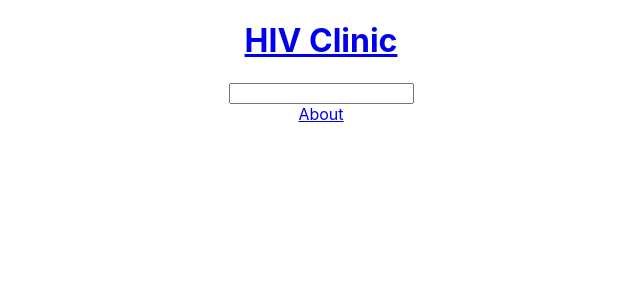
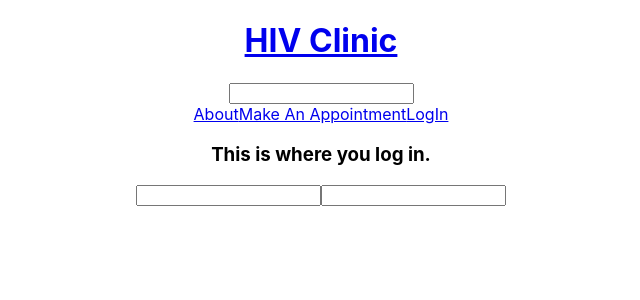
Before and after one commit to codexguajil/hiv-testing, a React (Create React App) app: page /LogIn in a window 1280 px wide. Shown: the top 300 px of the page, without its empty margins (319-959 px from the left). Built offline with nearby package versions, Linux system fonts and the light colour scheme.

Commit message:
Login Component and Nav

```diff
--- a/src/Components/NavBar/NavBar.js
+++ b/src/Components/NavBar/NavBar.js
@@ -1,6 +1,7 @@
 import React from "react";
 import { Route, NavLink } from "react-router-dom";
 import About from '../About/About';
+import LogIn from '../../Containers/LogIn/LogIn';
 
 function NavBar() {
   return (
@@ -8,7 +9,15 @@
       <NavLink to="/About" className="nav">
         About
       </NavLink>
+      <NavLink to="/MakeAnAppointment" className="nav">
+        Make An Appointment
+      </NavLink>
+      <NavLink to="/LogIn" className="nav">
+        LogIn
+      </NavLink>
       <Route path="/About" component={About} />
+      <Route path="/MakeAnAppointment" />
+      <Route path="/LogIn" component={LogIn} />
     </div>
   );
 }
--- /dev/null
+++ b/src/Containers/LogIn/LogIn.js
@@ -0,0 +1,15 @@
+import React, { Component } from "react";
+
+class LogIn extends Component {
+  render() {
+    return (
+      <div className="LogIn">
+        <h3>This is where you log in.</h3>
+        <input />
+        <input />
+      </div>
+    );
+  }
+}
+
+export default LogIn;
```
Also changed, not shown: src/Containers/LogIn/LogIn.css (added), 1 other file (tests, documents, lock files or other folders).
